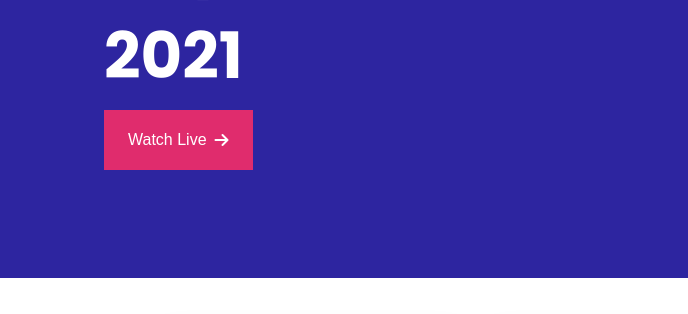
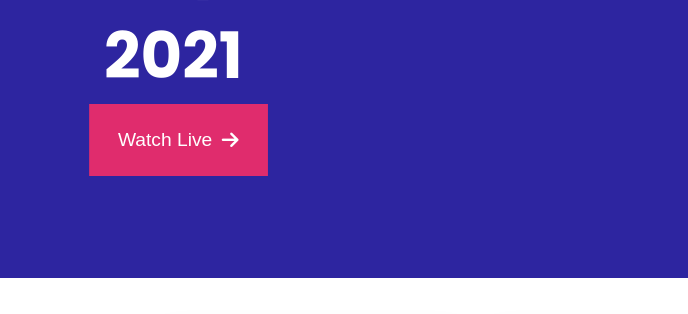
Before and after one commit to SoubirSaian/copa-america-2021, a plain HTML site: page index.html in a window 1280 px wide. In both pictures the pointer is over the button "Watch Live". Shown: the part 367-681 px from the top of the page, 0-688 px from the left. Drawn offline with Linux system fonts and the light colour scheme.

Commit message:
transform-transition effect

```diff
--- a/index.html
+++ b/index.html
@@ -33,7 +33,7 @@
         <div class="top-banner">
             <div class="banner-info">
                 <h1 class="banner-title">Conmebol <br>Copa america <br>2021</h1>
-                <button class="link-button">
+                <button class="link-button hover-button">
                     <p>Watch Live</p>
                     <i class="fas fa-arrow-right"></i>
                 </button>
--- a/style.css
+++ b/style.css
@@ -60,6 +60,15 @@ header{
 
 .banner-img img{
     width: 95%;
+}
+/* hover-effect */
+
+.hover-button:hover{
+    transform: scale(1.2);
+}
+.banner-img:hover img{
+    transform: scale(1.2) rotate(20deg);
+    transition: transform 1s;
 }
 
 /* -------------Player section ---------------*/
```
